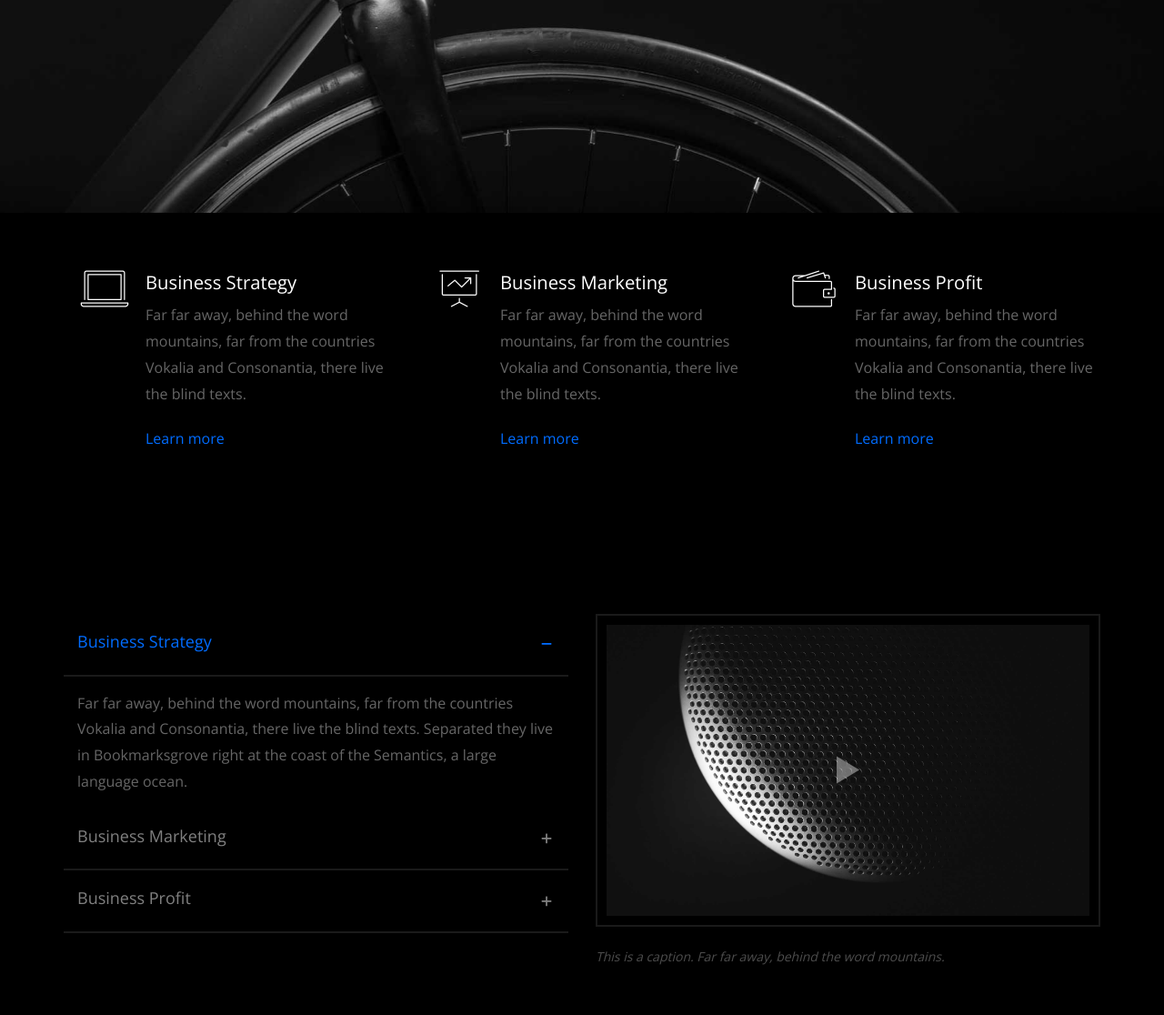
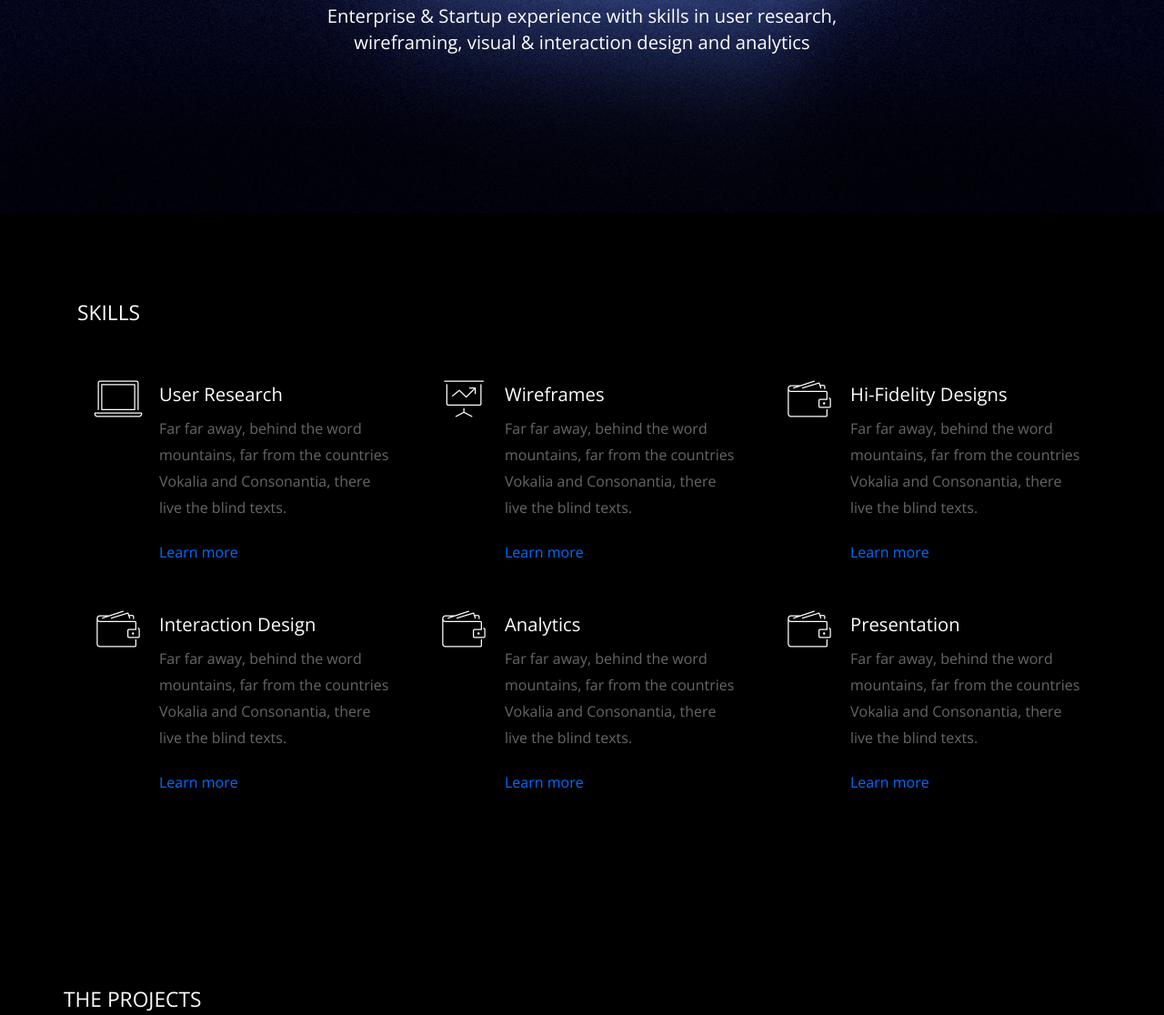
Before and after one commit to zackaronson/zeeaye, a website: page index.html in a window 1280 px wide. Shown: the part 566-1682 px from the top of the page at 91% size. Drawn offline with nearby package versions, Linux system fonts and the light colour scheme; files whose address does not match are found by name.

Commit message:
11.6.18 Updates
- Updated Skills
- Updated subheader
- Updated BG Image
- Commented out unneeded sections

```diff
--- a/css/style.css
+++ b/css/style.css
@@ -61,6 +61,7 @@ h2, .section-heading h2 {
 
 h3, .probootstrap-card .probootstrap-card-text .probootstrap-card-heading, .service .heading, .service.left-icon h3 {
   font-size: 1.266em;
+  line-height: 1.4;
 }
 
 h4, .probootstrap-panel .panel .panel-title {
--- a/index.html
+++ b/index.html
@@ -58,12 +58,13 @@
   <!-- END: header -->
   <section class="probootstrap-slider flexslider">
     <ul class="slides">
-      <li style="background-image: url(img/slider_1.jpg);">
+      <li style="background-image: url(img/bg_1.jpg);">
         <div class="container">
           <div class="row">
             <div class="col-md-12 text-center">
               <div class="slides-text probootstrap-animate">
                 <h2>Senior User Experience Designer.</h2>
+                <h3>Enterprise & Startup experience with skills in user research, wireframing, visual & interaction design and analytics</h3>
                 <!-- <p><a href="https://uicookies.com/" target="_blank" class="btn btn-primary">Get Started</a></p> -->
               </div>
             </div>
@@ -77,6 +78,10 @@
   <section class="probootstrap-section">
     <div class="container">
       <div class="row">
+        <div class="col-md-12">
+         <div class="col-md-12 section-heading probootstrap-animate fadeInUp probootstrap-animated">
+          <h2>Skills</h2>
+        </div>
         <div class="col-md-4">
           <div class="service left-icon probootstrap-animate">
 
@@ -84,7 +89,7 @@
               <i class="icon-laptop3"></i>
             </div>
             <div class="text">
-              <h3 class="heading">Business Strategy</h3>
+              <h3 class="heading">User Research</h3>
               <p>Far far away, behind the word mountains, far from the countries Vokalia and Consonantia, there live the blind texts. </p>
               <p><a href="single-page.html">Learn more</a></p>
             </div>
@@ -97,7 +102,7 @@
               <i class="icon-presentation"></i>
             </div>
             <div class="text">
-              <h3 class="heading">Business Marketing</h3>
+              <h3 class="heading">Wireframes</h3>
               <p>Far far away, behind the word mountains, far from the countries Vokalia and Consonantia, there live the blind texts. </p>
               <p><a href="single-page.html">Learn more</a></p>
             </div>
@@ -109,7 +114,43 @@
               <i class="icon-wallet2"></i>
             </div>
             <div class="text">
-              <h3 class="heading">Business Profit</h3>
+              <h3 class="heading">Hi-Fidelity Designs</h3>
+              <p>Far far away, behind the word mountains, far from the countries Vokalia and Consonantia, there live the blind texts. </p>
+              <p><a href="single-page.html">Learn more</a></p>
+            </div>
+          </div>
+        </div>
+        <div class="col-md-4">
+          <div class="service left-icon probootstrap-animate">
+            <div class="icon">
+              <i class="icon-wallet2"></i>
+            </div>
+            <div class="text">
+              <h3 class="heading">Interaction Design</h3>
+              <p>Far far away, behind the word mountains, far from the countries Vokalia and Consonantia, there live the blind texts. </p>
+              <p><a href="single-page.html">Learn more</a></p>
+            </div>
+          </div>
+        </div>
+        <div class="col-md-4">
+          <div class="service left-icon probootstrap-animate">
+            <div class="icon">
+              <i class="icon-wallet2"></i>
+            </div>
+            <div class="text">
+              <h3 class="heading">Analytics</h3>
+              <p>Far far away, behind the word mountains, far from the countries Vokalia and Consonantia, there live the blind texts. </p>
+              <p><a href="single-page.html">Learn more</a></p>
+            </div>
+          </div>
+        </div>
+        <div class="col-md-4">
+          <div class="service left-icon probootstrap-animate">
+            <div class="icon">
+              <i class="icon-wallet2"></i>
+            </div>
+            <div class="text">
+              <h3 class="heading">Presentation</h3>
               <p>Far far away, behind the word mountains, far from the countries Vokalia and Consonantia, there live the blind texts. </p>
               <p><a href="single-page.html">Learn more</a></p>
             </div>
@@ -119,7 +160,7 @@
     </div>
   </section>
   <!-- END section -->
-
+  <!--
   <div class="probootstrap-section">
     <div class="container">
       <div class="row">
@@ -173,7 +214,7 @@
               </div>
             </div>
           </div>
-          <!-- END panel-group -->
+           END panel-group
         </div>
         <div class="col-md-6 probootstrap-animate" data-animate-effect="fadeInRight">
 
@@ -189,9 +230,9 @@
       </div>
     </div>
   </div>
-  <!-- END section -->
+  END section -->
 
-
+  <!--
   <div class="container">
     <div class="probootstrap-cta probootstrap-animate">
       <h2 class="mb20">Create a beautiful templates to benefits many.</h2>
@@ -200,7 +241,7 @@
     </div>
   </div>
 
-  <!-- END section cta -->
+  END section cta -->
 
   <section class="probootstrap-section">
     <div class="container">
@@ -213,7 +254,7 @@
         <div class="col-md-4 probootstrap-animate">
           <div class="probootstrap-card">
             <div class="probootstrap-card-media">
-              <a href="single-page.html"><img src="img/slider_1.jpg" class="img-responsive img-border" alt="Free HTML5 Template by uicookies.com"></a>
+              <a href="single-page.html"><img src="img/bg_1.jpg" class="img-responsive img-border" alt="Free HTML5 Template by uicookies.com"></a>
             </div>
             <div class="probootstrap-card-text">
               <h2 class="probootstrap-card-heading mb0">A Clever Bike</h2>
```
Also changed, not shown: img/bg_1.jpg (added).
